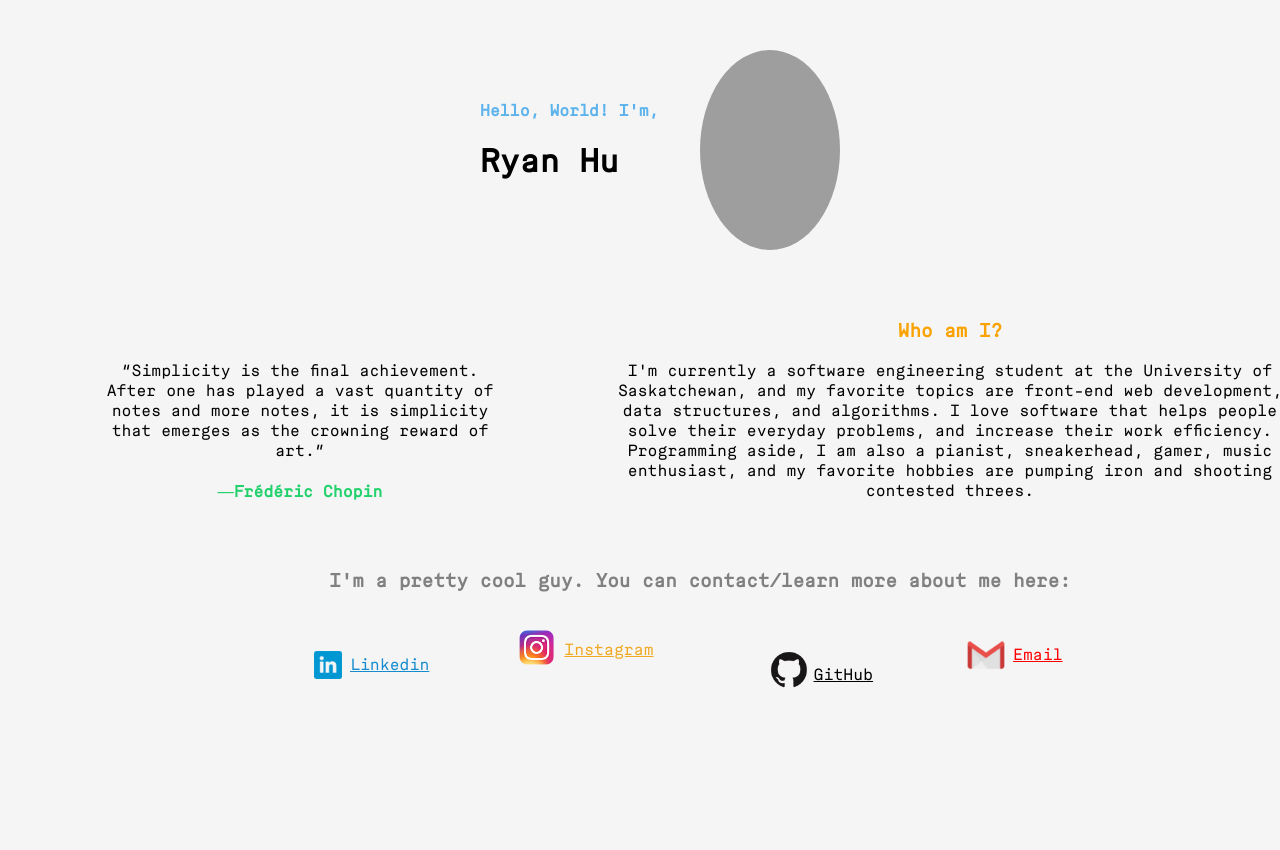
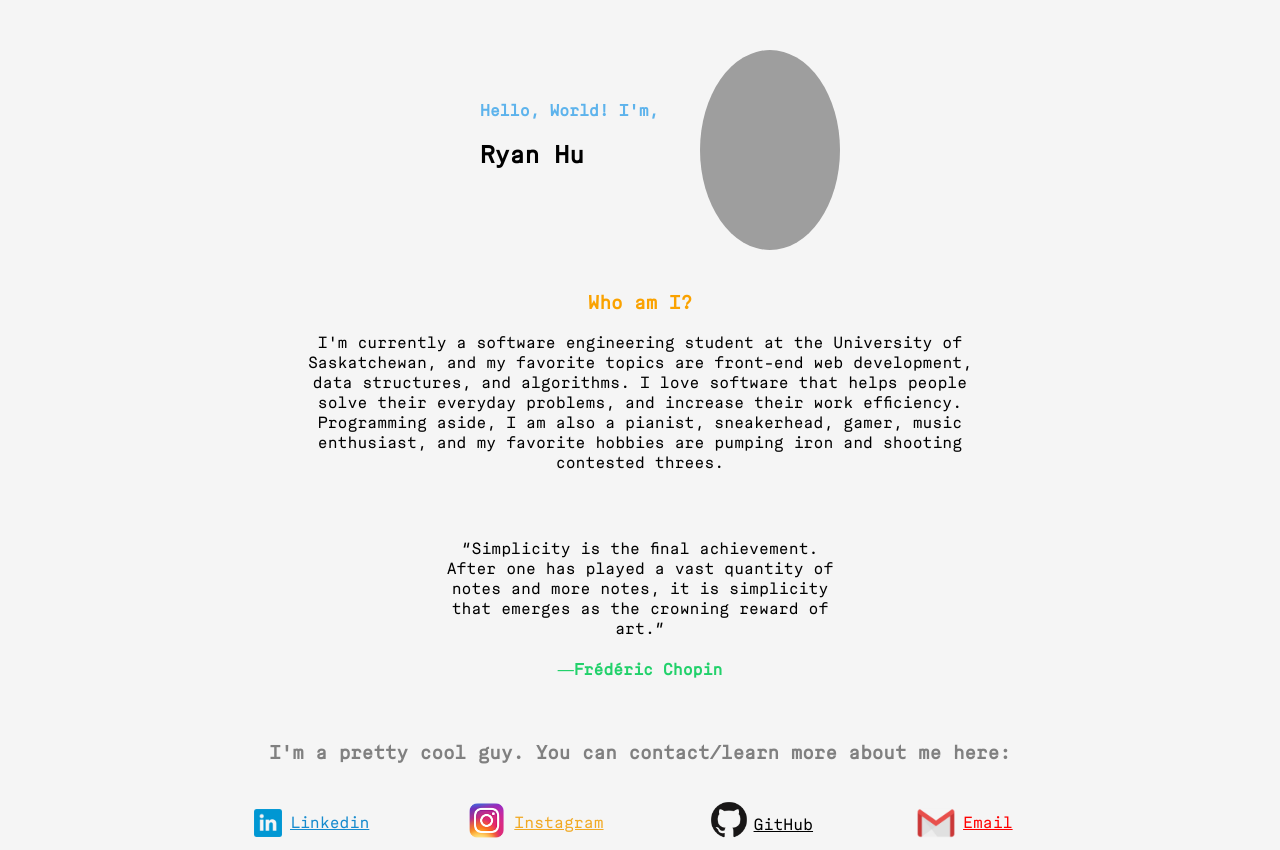
Before and after one commit to rrhu98/-web-dev, a plain HTML site: page mywebsite/index.html in a window 1280 px wide. Before the commit the page ends 800 px from the top, so only its background shows below. Drawn offline with Linux system fonts and the light colour scheme; grey boxes are pictures that could not be loaded; files whose address does not match are found by name.

Commit message:
made it centered

```diff
--- a/mywebsite/index.html
+++ b/mywebsite/index.html
@@ -8,6 +8,7 @@
     <title>Ryan Hu</title>
 </head>
 <body>
+    <section id="welcome">
         <div id="title">
             <H4 id="hello">Hello, World! I'm, </H4>
             <H1>
@@ -18,6 +19,8 @@
         <div id="me">
             <img src="images/Headshot.jpg" height=200 width=140>
         </div>
+    </section>
+
 
     <div id="quote">
         “Simplicity is the final achievement. After one has played a vast quantity of notes and more notes, it is simplicity that emerges as the crowning reward of art.”
@@ -40,10 +43,10 @@
             I'm a pretty cool guy. You can contact/learn more about me here:
         </H3>
         <ul>
-            <li><a id="l" href="https://www.linkedin.com/in/ryanhu98/"><img id="lin" src="images/linkedinlogo.png"height=50 width=50>Linkedin</a></li>
-            <li><a id="i" href="https://www.instagram.com/ryaninthelab/"><img id="ig" src="images/ig-logo-email.png"height=35 width=35>Instagram</a></li>
-            <li><a id="gi" href="https://github.com/rrhu98/"><img id="git" src="images/github_PNG58.png"height=60 width=60>GitHub</a></li>
-            <li><a id="gm" href="mailto:rrhu98@gmail.com"><img id="gma" src="images/gmail.png"height=40 width=40>Email</a></li>
+            <li id="li1"><a id="l" href="https://www.linkedin.com/in/ryanhu98/"><img id="lin" src="images/linkedinlogo.png"height=50 width=50>Linkedin</a></li>
+            <li id="li2"><a id="i" href="https://www.instagram.com/ryaninthelab/"><img id="ig" src="images/ig-logo-email.png"height=35 width=35>Instagram</a></li>
+            <li id="li3"><a id="gi" href="https://github.com/rrhu98/"><img id="git" src="images/github_PNG58.png"height=60 width=60>GitHub</a></li>
+            <li id="li4"><a id="gm" href="mailto:rrhu98@gmail.com"><img id="gma" src="images/gmail.png"height=40 width=40>Email</a></li>
         </ul>
     </div>
 
--- a/mywebsite/styles.css
+++ b/mywebsite/styles.css
@@ -3,7 +3,10 @@ body {
 }
 
 
-
+#welcome {
+    margin-left: auto;
+    margin-right: auto ;
+}
 #title {
     position: absolute; visibility: visible; left: 480px; top: 100px; z-index: 200;
     font-family: 'ASM';
@@ -25,7 +28,9 @@ H3{
 }
 
 #aboutme {
-    position: absolute; visibility: visible; left: 600px; top: 300px; z-index: 200;
+    margin-left:auto;
+    margin-right:auto;
+    position: relative; top: 120px;
     text-align: center;
     width: 700px;
     word-wrap: break-word;
@@ -35,7 +40,9 @@ H3{
 }
 
 #quote {
-    position: absolute; visibility: visible; left: 100px; top: 360px; z-index: 200;
+    margin-left: auto;
+    margin-right: auto;
+    position: relative; top: 530px;
     text-align: center;
     width: 400px;
     word-wrap: break-word;
@@ -48,7 +55,9 @@ H3{
 }
 
 #contact {
-    position: absolute; visibility: visible; left: 200px; top: 550px; z-index: 200;
+    margin-left: auto;
+    margin-right: auto;
+    position: relative; top: 370px;
     text-align: center;
     width: 1000px;
     word-wrap: break-word;
@@ -63,19 +72,19 @@ H3{
 
 
 ul {
-    position: absolute; visibility: visible; left: 50px; top: 20px; z-index: 200;
+    margin-left: auto;
+    margin-right: auto;
+    position: relative; top: -50px;
     list-style-type: none;
-    margin: 0;
-    padding: 0;
-    overflow: hidden;
     font-family: 'ASM';
 
 }
 
 li {
     float: left;
+    display: inline;
     text-align: center;
-    margin: 50px;
+    margin: 60px;
 }
 
 #l{
@@ -115,6 +124,28 @@ li {
     left: -7px;
 }
 
+#li1 {
+    position:relative;
+    top:-15px;
+}
+
+#li2{
+    position: relative;
+    left:-10px;
+}
+
+#li3 {
+    position: relative;
+    top:-23px;
+    left:-40px;
+}
+
+#li4 {
+    position: relative;
+    top:-5px;
+    left: -50px;
+}
+
 @font-face {
     font-family: "ASM";
     src:
```
Also changed, not shown: 2 other files. Lines whose indentation alone changed are shown as unchanged.
